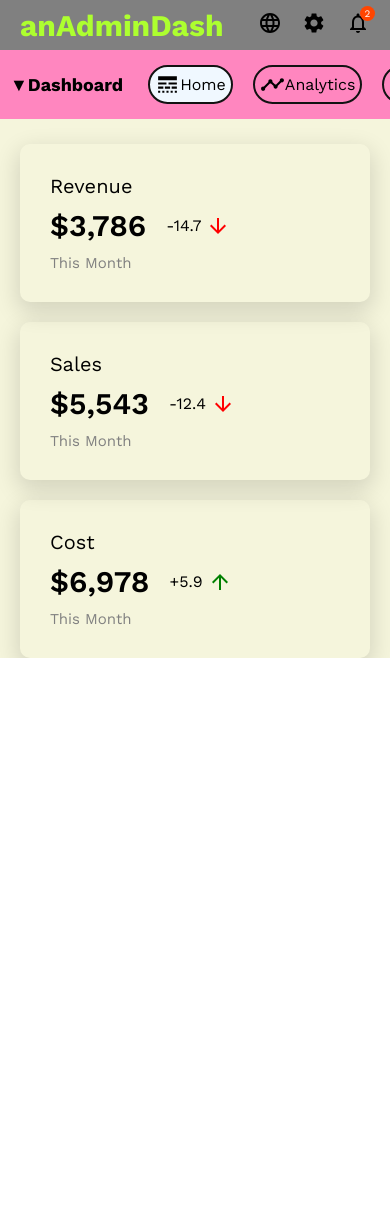
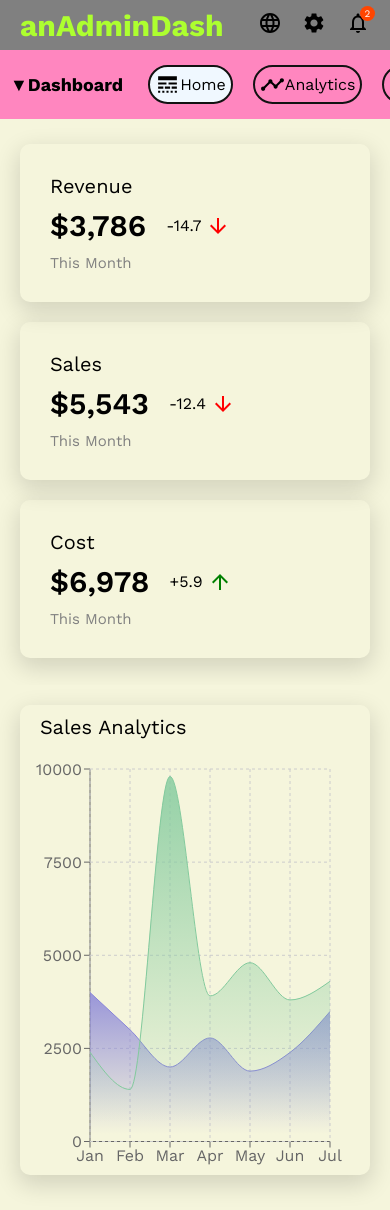
Before and after one commit to shadowp2810/react_an_admindash, a React (Create React App) app: page / in a window 390 px wide. Before the commit the page ends 844 px from the top, so only its background shows below. Built offline with nearby package versions, Linux system fonts and the light colour scheme.

Commit message:
Build AreaChart component.

```diff
--- a/src/App.js
+++ b/src/App.js
@@ -21,7 +21,7 @@ function App() {
       <TopNavBar />
       <div className="container">
         <SideNavBar width={width} />
-        <HomePage />
+        <HomePage width={width} />
       </div>
     </div>
   );
--- /dev/null
+++ b/src/components/areachart/AreaChart.css
@@ -0,0 +1,32 @@
+.areachart {
+  margin: 20px;
+  margin-top: 40px;
+  padding: 20px;
+  border-radius: 10px;
+  -webkit-box-shadow: 0px 8px 23px 2px rgba(0, 0, 0, 0.14);
+  -moz-box-shadow: 0px 8px 23px 2px rgba(0, 0, 0, 0.14);
+  box-shadow: 0px 8px 23px 2px rgba(0, 0, 0, 0.14);
+}
+
+.areachartTitleDiv {
+  margin-bottom: 20px;
+}
+.areachartTitle {
+  padding-left: 10px;
+  font-size: 20px;
+}
+
+@media screen and (max-width: 1024px) {
+  .areachart {
+    margin-top: 20px;
+    padding: 10px;
+    height: 450px;
+    border-radius: 10px;
+    -webkit-box-shadow: 0px 8px 23px 2px rgba(0, 0, 0, 0.14);
+    -moz-box-shadow: 0px 8px 23px 2px rgba(0, 0, 0, 0.14);
+    box-shadow: 0px 8px 23px 2px rgba(0, 0, 0, 0.14);
+  }
+  .responsivecontainer {
+    height: 200px;
+  }
+}
--- /dev/null
+++ b/src/components/areachart/AreaChart.jsx
@@ -0,0 +1,112 @@
+import React from "react";
+import "./AreaChart.css";
+import {
+  AreaChart as TheAreaChart,
+  Area,
+  XAxis,
+  YAxis,
+  CartesianGrid,
+  Tooltip,
+  ResponsiveContainer,
+} from "recharts";
+
+function AreaChart(props) {
+  let width = props.width;
+  let aspect = width > 1024 ? 4 / 1 : 0.8 / 1;
+
+  const data = [
+    {
+      name: "Jan",
+      uv: 4000,
+      pv: 2400,
+      amt: 2400,
+    },
+    {
+      name: "Feb",
+      uv: 3000,
+      pv: 1398,
+      amt: 2210,
+    },
+    {
+      name: "Mar",
+      uv: 2000,
+      pv: 9800,
+      amt: 2290,
+    },
+    {
+      name: "Apr",
+      uv: 2780,
+      pv: 3908,
+      amt: 2000,
+    },
+    {
+      name: "May",
+      uv: 1890,
+      pv: 4800,
+      amt: 2181,
+    },
+    {
+      name: "Jun",
+      uv: 2390,
+      pv: 3800,
+      amt: 2500,
+    },
+    {
+      name: "Jul",
+      uv: 3490,
+      pv: 4300,
+      amt: 2100,
+    },
+  ];
+
+  return (
+    <div className="areachart">
+      <div className="areachartTitleDiv">
+        <span className="areachartTitle">Sales Analytics</span>
+      </div>
+      <ResponsiveContainer
+        width="100%"
+        aspect={aspect}
+        className="responsivecontainer"
+      >
+        <TheAreaChart
+          //   width={730}
+          //   height={250}
+          data={data}
+          margin={{ top: 10, right: 30, left: 0, bottom: 0 }}
+        >
+          <defs>
+            <linearGradient id="colorUv" x1="0" y1="0" x2="0" y2="1">
+              <stop offset="5%" stopColor="#8884d8" stopOpacity={0.8} />
+              <stop offset="95%" stopColor="#8884d8" stopOpacity={0} />
+            </linearGradient>
+            <linearGradient id="colorPv" x1="0" y1="0" x2="0" y2="1">
+              <stop offset="5%" stopColor="#82ca9d" stopOpacity={0.8} />
+              <stop offset="95%" stopColor="#82ca9d" stopOpacity={0} />
+            </linearGradient>
+          </defs>
+          <XAxis dataKey="name" />
+          <YAxis />
+          <CartesianGrid strokeDasharray="3 3" />
+          <Tooltip />
+          <Area
+            type="monotone"
+            dataKey="uv"
+            stroke="#8884d8"
+            fillOpacity={1}
+            fill="url(#colorUv)"
+          />
+          <Area
+            type="monotone"
+            dataKey="pv"
+            stroke="#82ca9d"
+            fillOpacity={1}
+            fill="url(#colorPv)"
+          />
+        </TheAreaChart>
+      </ResponsiveContainer>
+    </div>
+  );
+}
+
+export default AreaChart;
--- a/src/components/sidenavbar/SideNavBar.css
+++ b/src/components/sidenavbar/SideNavBar.css
@@ -21,7 +21,7 @@
 
 .sidenavbar {
   flex: 1;
-  height: calc(100vh - 50px);
+  height: calc(100vh - 60px);
   background-color: #ff86bf;
   position: sticky;
   border-top: solid #ff86bf 10px;
@@ -36,6 +36,7 @@
 
 .sidenavbarTitle {
   font-size: 13px;
+  margin-left: 5px;
 }
 
 .sidenavbarList {
@@ -82,6 +83,7 @@
   .sidenavbarTitle {
     font-size: 18px;
     padding: 0px 10px;
+    margin-left: 0px;
   }
 
   .sidenavbarMenu {
--- a/src/components/spotlightedInfo/SpotlightedInfo.css
+++ b/src/components/spotlightedInfo/SpotlightedInfo.css
@@ -2,6 +2,7 @@
   width: 100%;
   display: flex;
   justify-content: space-between;
+  padding-bottom: 27px;
 }
 
 .spotlightedItem {
--- a/src/pages/homepage/HomePage.css
+++ b/src/pages/homepage/HomePage.css
@@ -1,11 +1,12 @@
 .homepage {
   flex: 4;
-  background-color: beige;
-  border-top: solid beige 30px;
+  background-color: #f5f5dc;
+  border-top: solid #f5f5dc 30px;
 }
 
 @media screen and (max-width: 1024px) {
   .homepage {
     border-top: solid beige 5px;
+    border-bottom: solid beige 15px;
   }
 }
--- a/src/pages/homepage/HomePage.jsx
+++ b/src/pages/homepage/HomePage.jsx
@@ -1,4 +1,5 @@
 import React from "react";
+import AreaChart from "../../components/areachart/AreaChart";
 import SpotlightedInfo from "../../components/spotlightedInfo/SpotlightedInfo";
 import "./HomePage.css";
 
@@ -6,6 +7,7 @@ function HomePage(props) {
   return (
     <div className="homepage">
       <SpotlightedInfo />
+      <AreaChart width={props.width} />
     </div>
   );
 }
```
